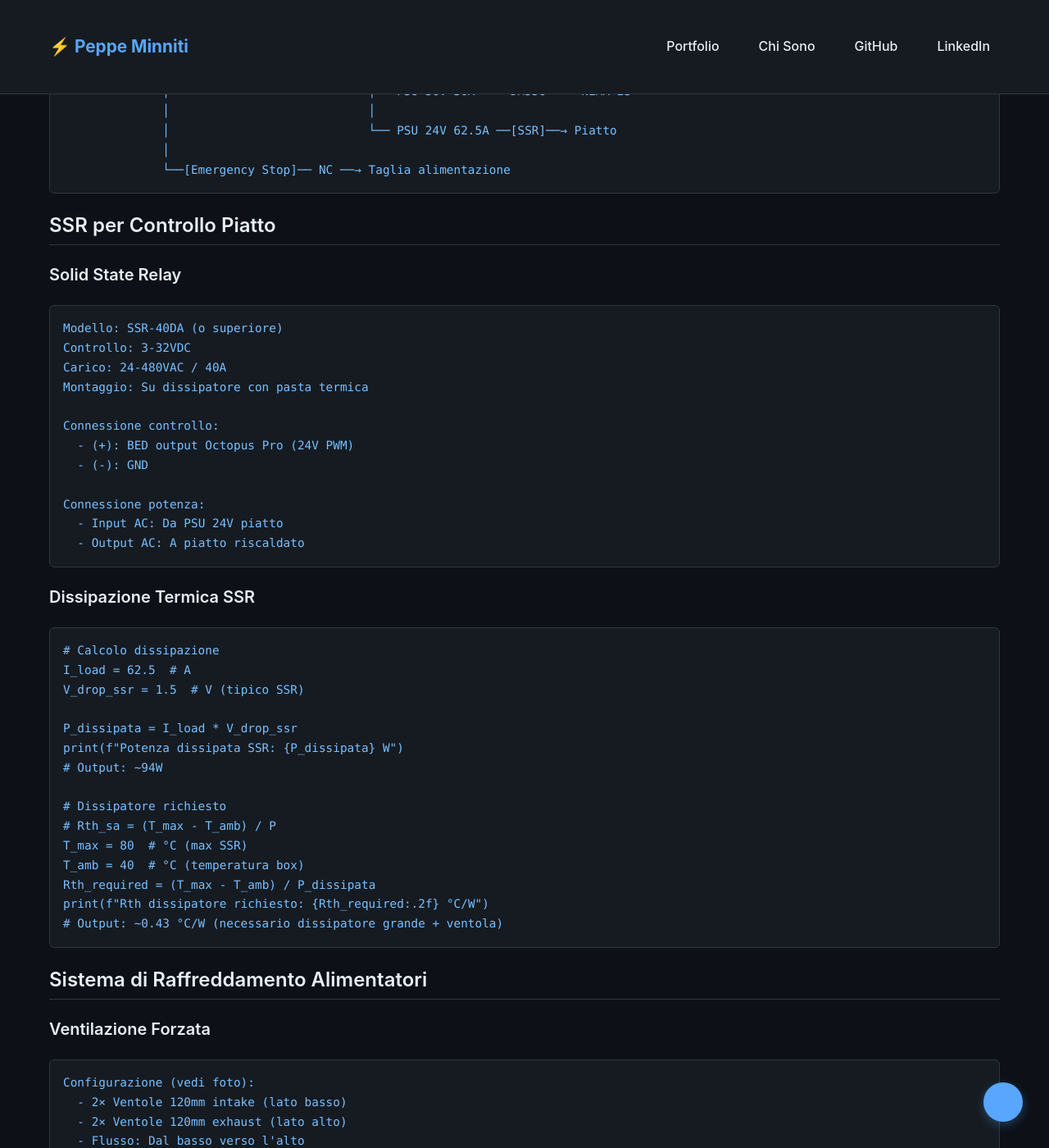
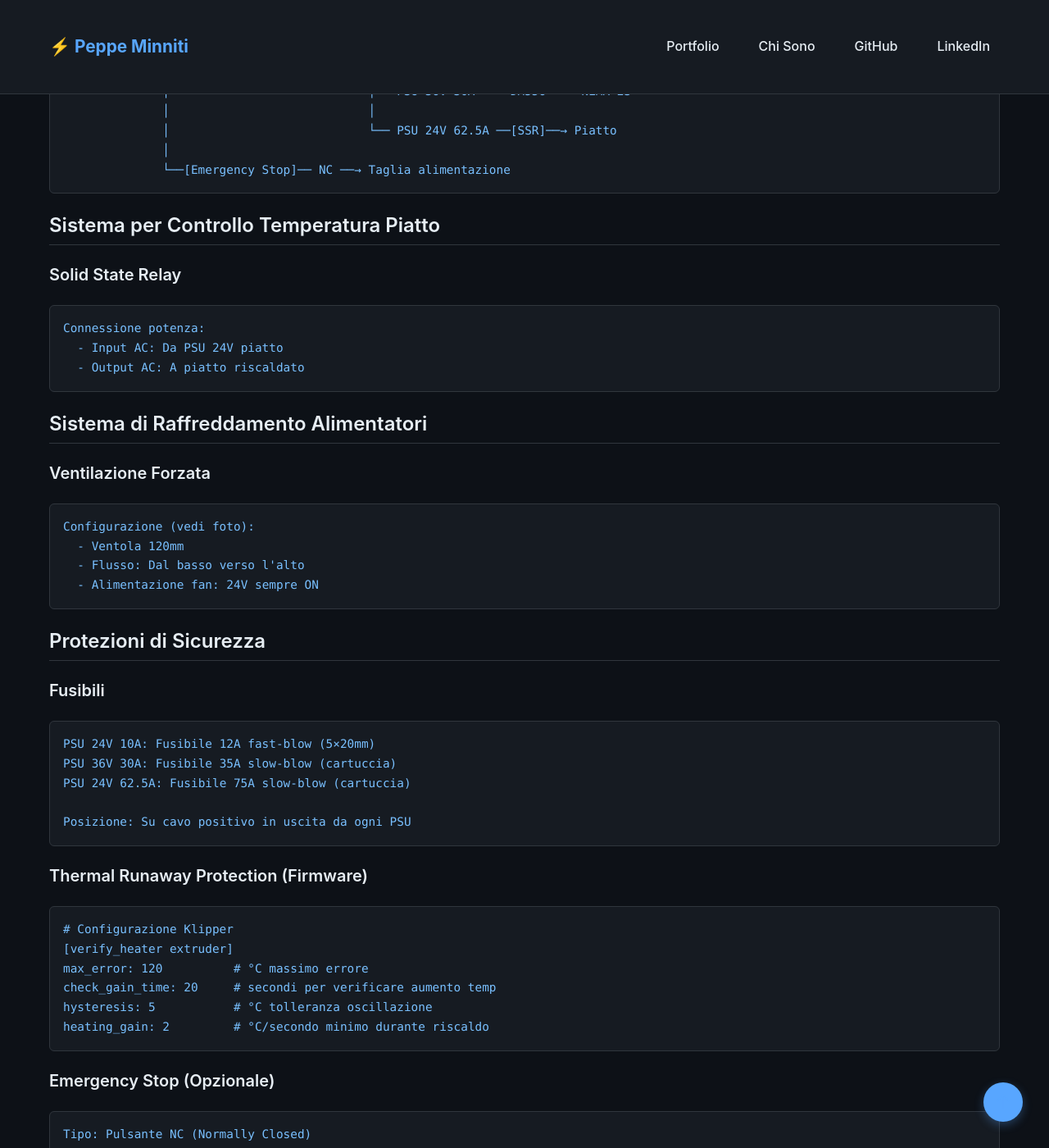
Before and after one commit to PeppeMinniti/Blog, a Jekyll site: the page built from stampante-3d/fasi-realizzazione/3-cablaggio-elettronico/alimentazione-sicurezze.md, in a window 1280 px wide and 1400 px high, scrolled down 2359 px. Shown: the whole window at 82% size. Built offline with Jekyll 4.4.1, drawn with Linux system fonts in a browser that asks for light colours; some of the changed text lies outside the part shown.

Commit message:
upload files fase 3 cablaggio elettronico

````diff
--- a/stampante-3d/fasi-realizzazione/3-cablaggio-elettronico/alimentazione-sicurezze.md
+++ b/stampante-3d/fasi-realizzazione/3-cablaggio-elettronico/alimentazione-sicurezze.md
@@ -97,43 +97,14 @@ Rete 230VAC ──┬──[Interruttore Generale]──┬── PSU 24V 10A
               └──[Emergency Stop]── NC ──→ Taglia alimentazione
 ```
 
-## SSR per Controllo Piatto
+## Sistema per Controllo Temperatura Piatto
 
 ### Solid State Relay
 
 ```yaml
-Modello: SSR-40DA (o superiore)
-Controllo: 3-32VDC
-Carico: 24-480VAC / 40A
-Montaggio: Su dissipatore con pasta termica
-
-Connessione controllo:
-  - (+): BED output Octopus Pro (24V PWM)
-  - (-): GND
-
 Connessione potenza:
   - Input AC: Da PSU 24V piatto
   - Output AC: A piatto riscaldato
-```
-
-### Dissipazione Termica SSR
-
-```python
-# Calcolo dissipazione
-I_load = 62.5  # A
-V_drop_ssr = 1.5  # V (tipico SSR)
-
-P_dissipata = I_load * V_drop_ssr
-print(f"Potenza dissipata SSR: {P_dissipata} W")
-# Output: ~94W
-
-# Dissipatore richiesto
-# Rth_sa = (T_max - T_amb) / P
-T_max = 80  # °C (max SSR)
-T_amb = 40  # °C (temperatura box)
-Rth_required = (T_max - T_amb) / P_dissipata
-print(f"Rth dissipatore richiesto: {Rth_required:.2f} °C/W")
-# Output: ~0.43 °C/W (necessario dissipatore grande + ventola)
 ```
 
 ## Sistema di Raffreddamento Alimentatori
@@ -142,14 +113,9 @@ print(f"Rth dissipatore richiesto: {Rth_required:.2f} °C/W")
 
 ```yaml
 Configurazione (vedi foto):
-  - 2× Ventole 120mm intake (lato basso)
-  - 2× Ventole 120mm exhaust (lato alto)
+  - Ventola 120mm
   - Flusso: Dal basso verso l'alto
   - Alimentazione fan: 24V sempre ON
-
-Temperatura monitorata:
-  - Sensore: DS18B20 nel box elettronica
-  - Allarme: Se T > 50°C
 ```
 
 ## Protezioni di Sicurezza
@@ -173,12 +139,6 @@ max_error: 120          # °C massimo errore
 check_gain_time: 20     # secondi per verificare aumento temp
 hysteresis: 5           # °C tolleranza oscillazione
 heating_gain: 2         # °C/secondo minimo durante riscaldo
-
-[verify_heater heater_bed]
-max_error: 120
-check_gain_time: 90     # Più lungo per massa termica piatto
-hysteresis: 5
-heating_gain: 1         # Più lento del hotend
 ```
 
 ### Emergency Stop (Opzionale)
@@ -228,7 +188,6 @@ print("Motori 25A, 1.5m, 36V:", calcola_sezione(25, 1.5, 36), "mm²")
 | Piatto | 62.5A | 2m | 15mm² | 2× 10mm² |
 | Motori Y/Z | 25A | 1.5m | 4mm² | 6mm² |
 | Octopus | 10A | 1m | 1mm² | 2.5mm² |
-| SSR controllo | 0.1A | 2m | 0.25mm² | 0.5mm² |
 
 ## Ground Comune e Sicurezza Terra
 
@@ -255,10 +214,9 @@ Connessioni terra:
 2. Isolamento 230V-GND: > 1MΩ
 3. Polarità tutti i PSU corretta
 4. Fusibili installati valori corretti
-5. SSR montato su dissipatore
-6. Ventilazione box funzionante
-7. No cavi schiacciati o danneggiati
-8. Morsetti serrati correttamente
+5. Ventilazione box funzionante
+6. No cavi schiacciati o danneggiati
+7. Morsetti serrati correttamente
 ```
 
 ### Test Accensione Graduale
@@ -287,17 +245,12 @@ sensor_type: temperature_host
 
 [temperature_sensor octopus_mcu]
 sensor_type: temperature_mcu
-
-[temperature_sensor box_elettronica]
-sensor_type: DS18B20
-serial_no: 28-XXXXXXXXXXXX  # ID sensore
 ```
 
 ## Checklist
 
 - [ ] 3 PSU installati e fissati
 - [ ] Fusibili di protezione installati
-- [ ] SSR montato su dissipatore con pasta termica
 - [ ] Ventilazione box funzionante
 - [ ] Sezioni cavi adeguate alle correnti
 - [ ] Ground comune realizzato (star topology)
@@ -309,4 +262,4 @@ serial_no: 28-XXXXXXXXXXXX  # ID sensore
 
 ---
 
-[← Torna alle Fasi di Realizzazione](../README.md) | [Torna al Progetto](../../index.md)
+[Torna alle Fasi di Realizzazione](../README.md) - [Torna al Progetto](../../index.md)
````
Also changed, not shown: other parts of stampante-3d/fasi-realizzazione/3-cablaggio-elettronico/alimentazione-sicurezze.md (+3 -3 lines), stampante-3d/fasi-realizzazione/3-cablaggio-elettronico/cablaggio-motori-sensori.md (+1 -1 lines), 1 other file.
